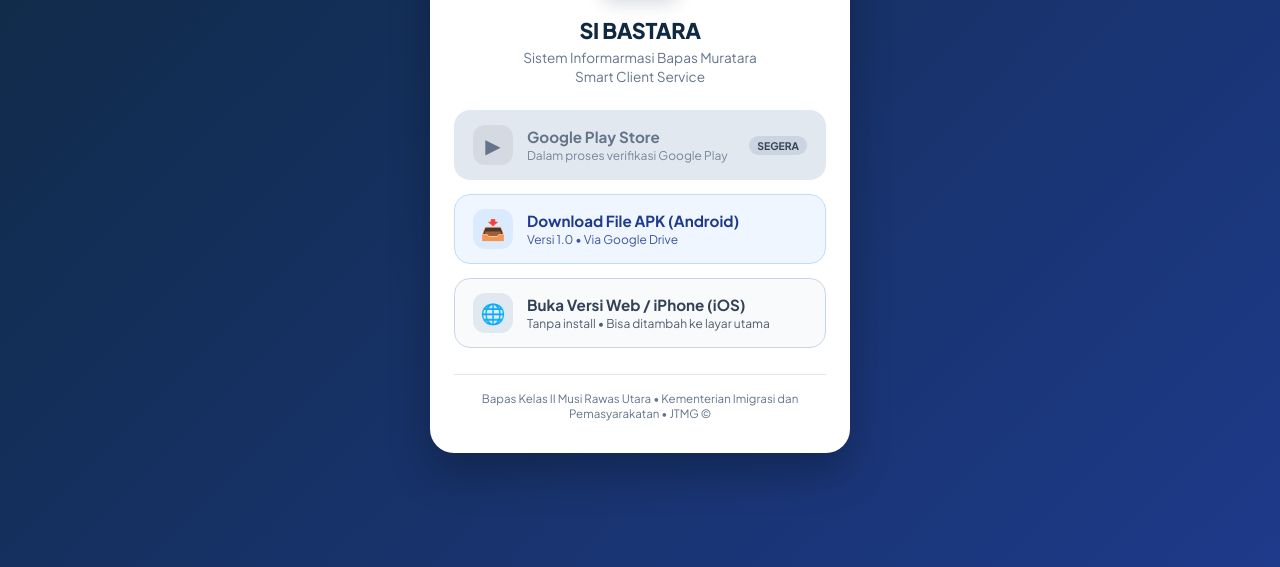
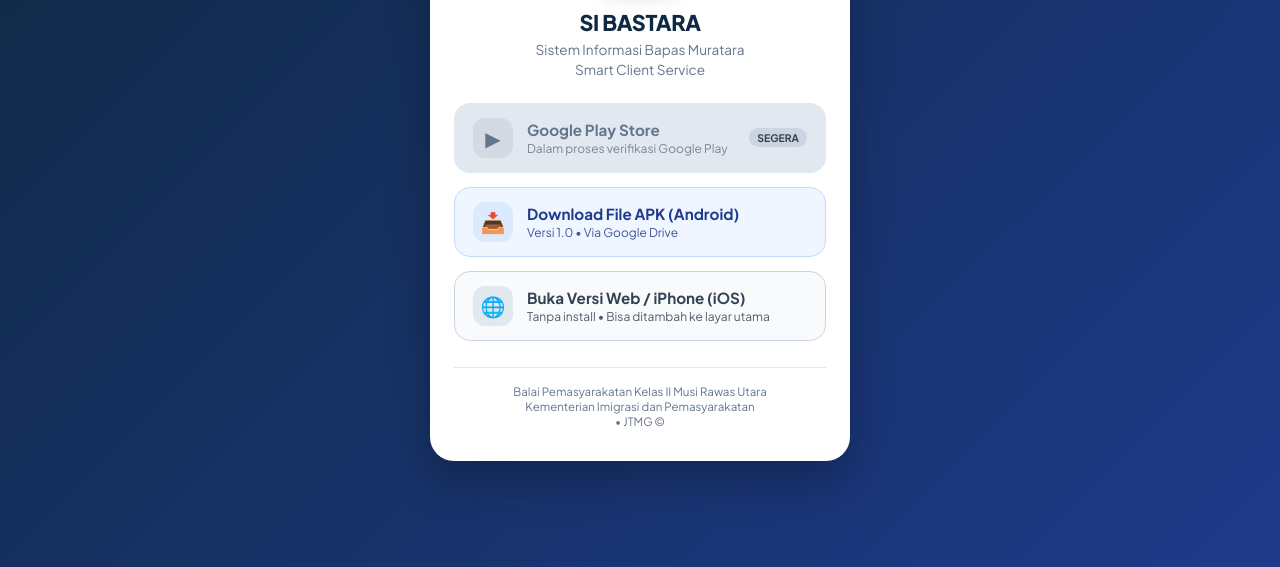
Before and after one commit to JoshTMG/sibastara, a plain HTML site: page download.html in a window 1280 px wide. Shown: the part 233-800 px from the top of the page. Drawn offline with Linux system fonts and the light colour scheme.

Commit message:
download.html

```diff
--- a/download.html
+++ b/download.html
@@ -154,7 +154,7 @@
     <img id="appLogo" src="logo.png" alt="Logo SI BASTARA" class="logo" onerror="this.style.display='none'">
 
     <h1>SI BASTARA</h1>
-    <p class="subtitle">Sistem Informarmasi Bapas Muratara<br>Smart Client Service</p>
+    <p class="subtitle">Sistem Informasi Bapas Muratara<br>Smart Client Service</p>
 
     <div class="btn-list">
       <!-- 1. GOOGLE PLAY STORE -->
@@ -187,7 +187,7 @@
     </div>
 
     <div class="footer">
-      Bapas Kelas II Musi Rawas Utara • Kementerian Imigrasi dan Pemasyarakatan • JTMG ©
+      Balai Pemasyarakatan Kelas II Musi Rawas Utara <br> Kementerian Imigrasi dan Pemasyarakatan <br>• JTMG ©
     </div>
   </div>
 
```
